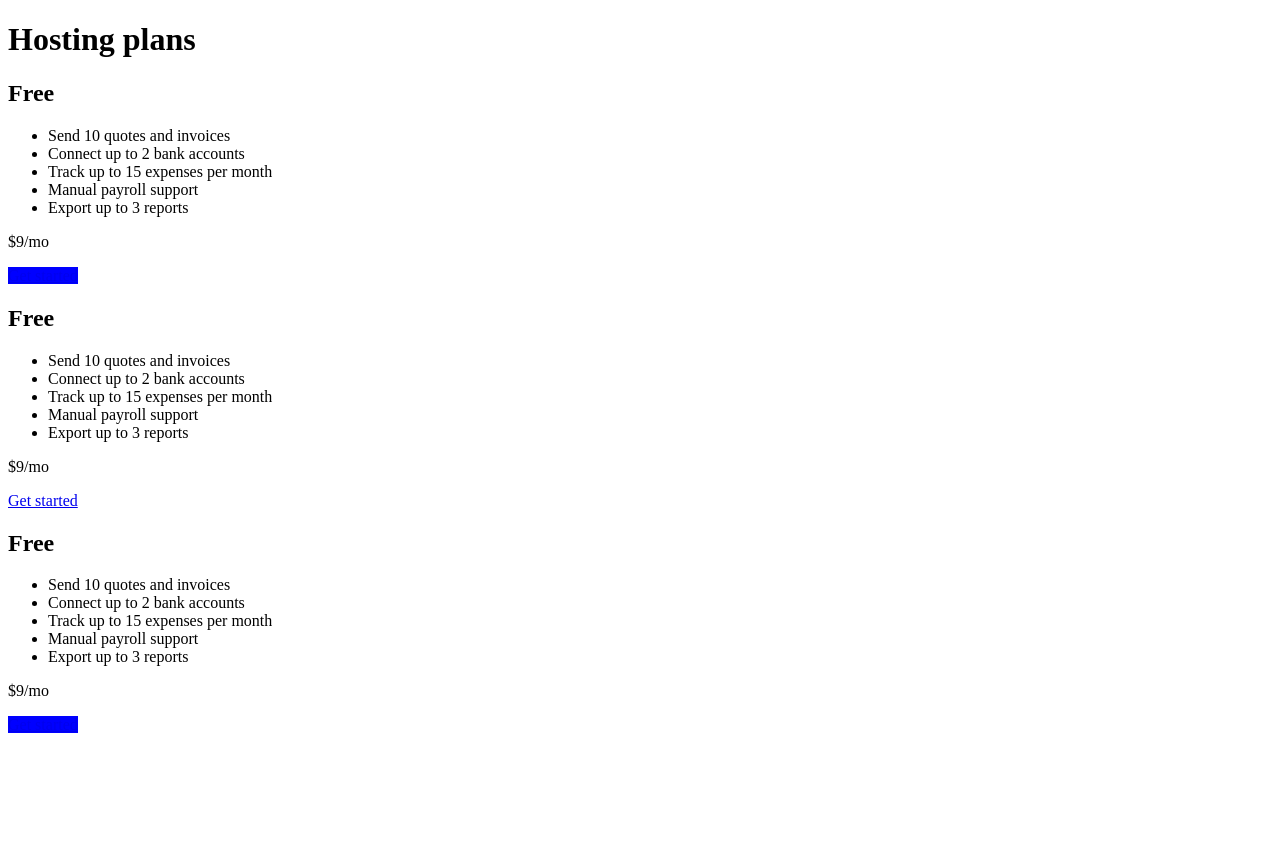
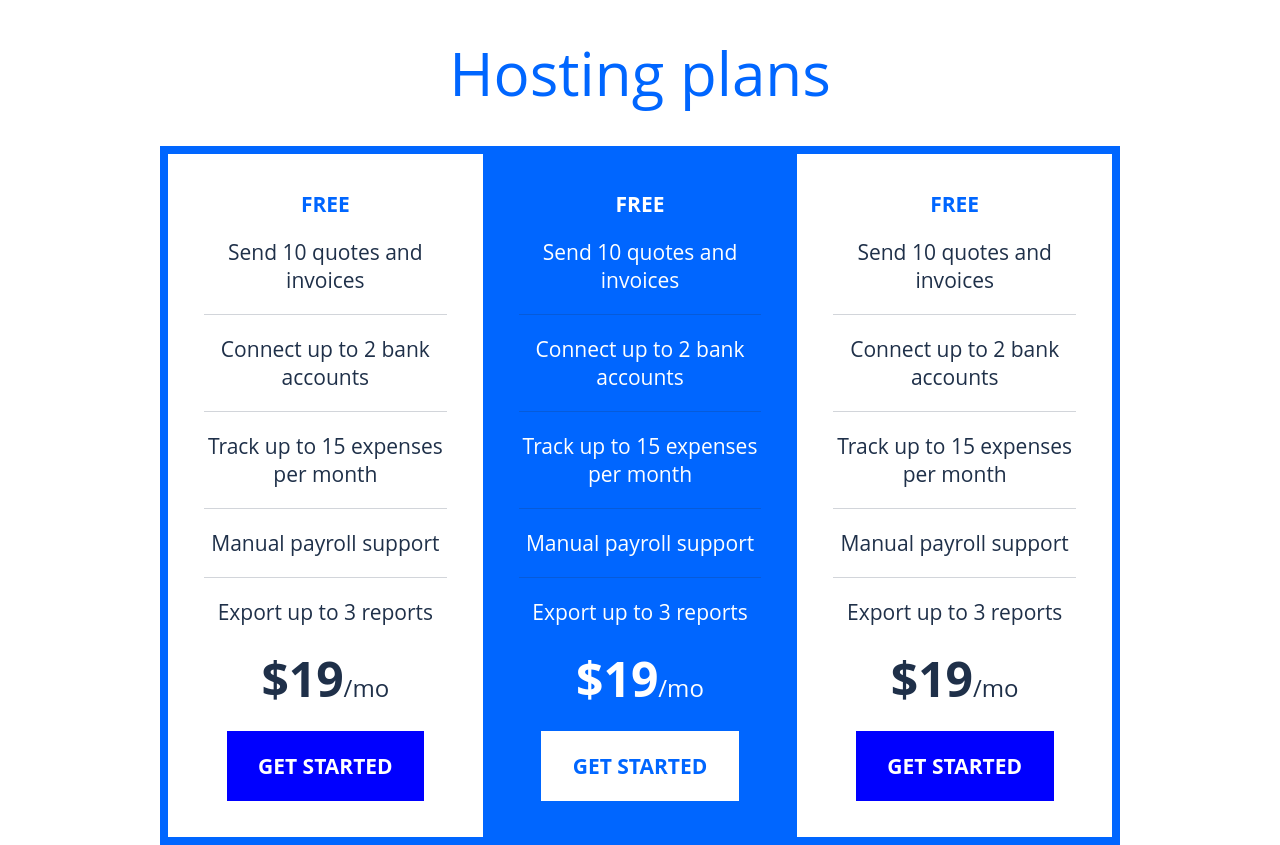
Before and after one commit to alekspanteli/kp-pricing-table-scss, a Next.js app: page / in a window 1280 px wide. Before the commit the page ends 800 px from the top, so only its background shows below. Built offline with nearby package versions, Linux system fonts and the light colour scheme.

Commit message:
accompish table

```diff
--- a/components/Button.tsx
+++ b/components/Button.tsx
@@ -13,7 +13,7 @@ export function Button({
   ...props
 }) {
   className = clsx(
-    "inline-flex",
+    "btn",
     variantStyles[color],
     className
   );
--- a/pages/index.tsx
+++ b/pages/index.tsx
@@ -3,9 +3,9 @@ import { Button } from "@/components/Button";
 import { Container } from "@/components/Container";
 import clsx from "clsx";
 
-function Tier({ name, price, href, features, featured = false }) {
+function Tier({ name, price, href, features, featured = false, btnClassName }) {
   return (
-    <article className={clsx("tier", featured && "tier--mirrored")}>
+    <article className={clsx("tier", featured && "tier--inverted")}>
       <h2 className="tier__title">{name}</h2>
       <ul className="tier__feature-list">
         {features.map((feature) => (
@@ -22,6 +22,7 @@ function Tier({ name, price, href, features, featured = false }) {
         href={href}
         color={featured ? "white" : "blue"}
         aria-label={`Get started with the ${name} plan for ${price}`}
+        className={btnClassName}
       >
         Get started
       </Button>
@@ -39,7 +40,7 @@ export default function Home() {
         <link rel="icon" href="/favicon.ico" />
       </Head>
       <main>
-        <h1>Hosting plans</h1>
+        <h1 className="page-title">Hosting plans</h1>
         <Container>
           <div className="pricing-plans">
             <Tier
@@ -51,7 +52,7 @@ export default function Home() {
                 "Manual payroll support",
                 "Export up to 3 reports",
               ]}
-              price="$9"
+              price="$19"
               href="/"
             />
             <Tier
@@ -63,7 +64,7 @@ export default function Home() {
                 "Manual payroll support",
                 "Export up to 3 reports",
               ]}
-              price="$9"
+              price="$19"
               href="/"
               featured
             />
@@ -76,7 +77,7 @@ export default function Home() {
                 "Manual payroll support",
                 "Export up to 3 reports",
               ]}
-              price="$9"
+              price="$19"
               href="/"
             />
           </div>
--- a/styles/globals.scss
+++ b/styles/globals.scss
@@ -2,12 +2,128 @@
 //     background-color: gray;
 // }
 
-.btn{
-    display: inline-flex;
-    &--blue{
-        background-color: rgb(blue, 1);
+*,
+*::before,
+*::after {
+  box-sizing: border-box;
+}
+
+* {
+  margin: 0;
+  padding: 0;
+  font: inherit;
+}
+
+// colors
+$color-neutral-100: #fff;
+$color-neutral-900: #1f3049;
+$color-primary-400: #0066ff;
+
+// font-families
+$ff-sans: "Open Sans", sans-serif;
+
+// font-sizes
+$fs-900: 3.75rem; // 60px
+$fs-800: 3rem; // 48px
+$fs-600: 1.5rem; // 24px
+$fs-500: 1.3125rem; // 21px
+$fs-400: 1.125rem; // 18px
+
+// font-weights
+$fw-400: 400;
+$fw-700: 700;
+
+// size/spacing values (Including the border-width)
+$size-8: 0.5rem;
+$size-12: 0.75rem; // (not in design)
+$size-16: 1rem;
+$size-20: 1.25rem;
+$size-32: 2rem;
+$size-36: 2.25rem;
+
+body {
+  font-size: $fs-500;
+  font-weight: $fw-400;
+  font-family: $ff-sans;
+  color: $color-neutral-900;
+  background-color: $color-neutral-100;
+  text-align: center;
+}
+
+.container {
+  width: min(100% - 2rem, 60rem);
+  margin-inline: auto;
+}
+
+.page-title {
+  color: $color-primary-400;
+  font-size: $fs-900;
+  margin-block: $size-32;
+}
+
+.pricing-plans {
+  border: $size-8 solid $color-primary-400;
+  display: flex;
+}
+
+.tier {
+  $p: &;
+  flex: 1;
+  padding: $size-36;
+  display: grid;
+  gap: $size-20;
+  &--inverted{
+    background-color: $color-primary-400;
+    color: $color-neutral-100;
+  }
+  &__feature-list {
+    list-style: none;
+  }
+  &__title {
+    text-transform: uppercase;
+    font-weight: $fw-700;
+    color: $color-primary-400;
+    #{$p}--inverted &{
+      color: $color-neutral-100
     }
-    &--white{
-        background-color: rgb(white, 1);
+  }
+  &__list-item {
+    &:not(:last-child)::after {
+      content: "";
+      display: block;
+      background-color: $color-neutral-900;
+      opacity: .2;
+      height: 1px;
+      margin-block: $size-20;
     }
+  }
+  &__price{
+    font-size: $fs-800;
+    font-weight: $fw-700;
+    span{
+      font-weight: $fw-400;
+      font-size: $fs-600;
+    }
+  }
 }
+
+.btn {
+  cursor: pointer;
+  display: inline-flex;
+  border:0;
+  text-transform: uppercase;
+  font-weight: $fw-700;
+  color: $color-neutral-100;
+  background-color: $color-primary-400;
+  justify-self: center;
+  text-decoration: none;
+  padding: 1em 1.5em;
+  &--blue {
+    background-color: rgb(blue, 1);
+
+  }
+  &--white {
+    background-color: rgb(white, 1);
+    color: $color-primary-400;
+  }
+}
```
Lines whose indentation alone changed are shown as unchanged.
